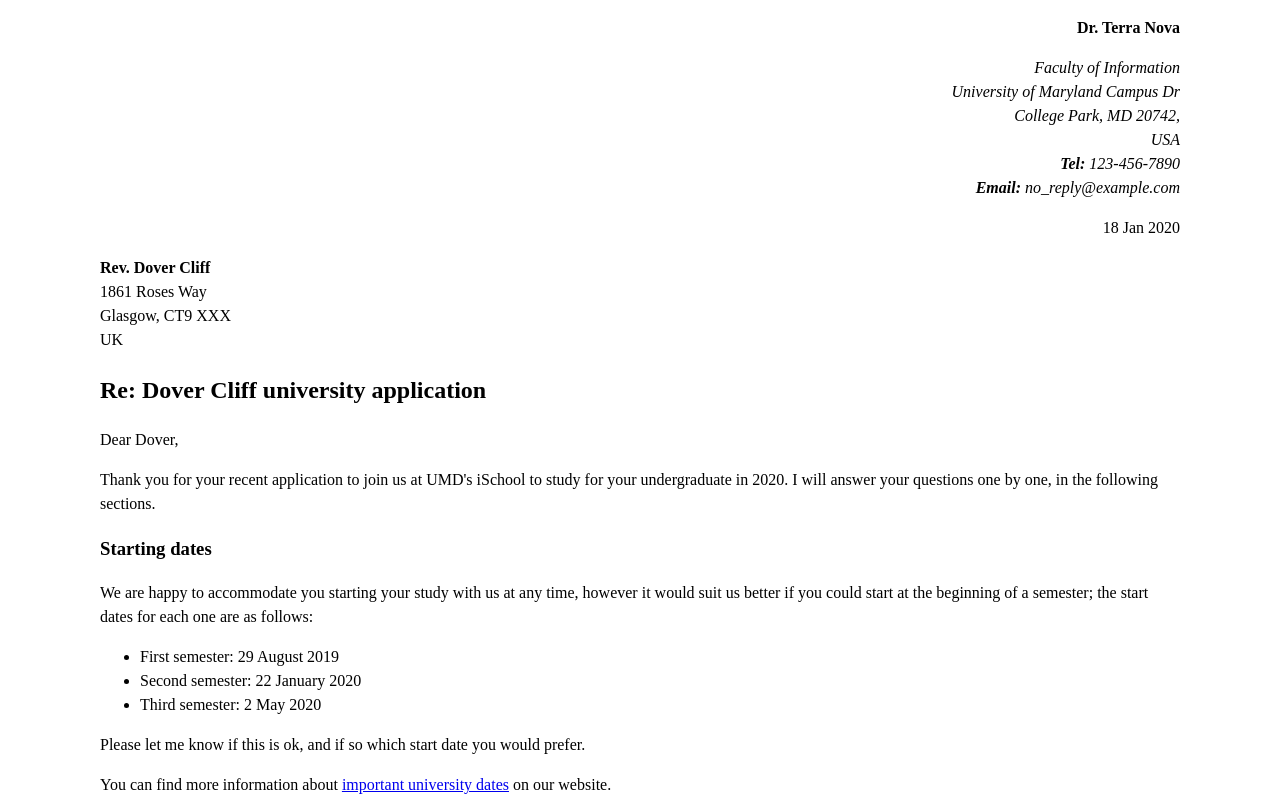
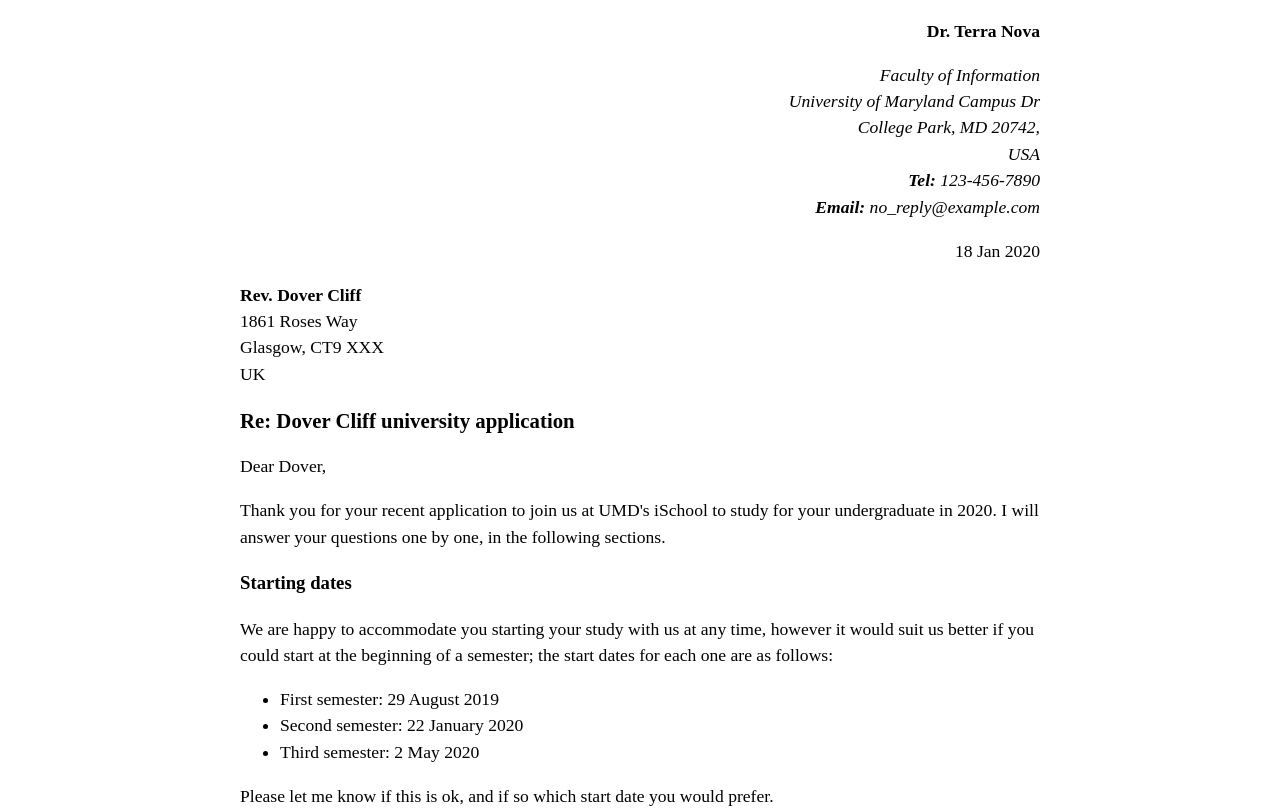
Before and after one commit to lmiro98/lmiro98.github.io, a plain HTML site: page lab_2/index.html in a window 1280 px wide. Shown: the top 812 px of the page. Drawn offline with Linux system fonts and the light colour scheme.

Commit message:
css fixes

```diff
--- a/lab_2/index.html
+++ b/lab_2/index.html
@@ -5,13 +5,14 @@
         <meta charset="utf-8">
         <meta name="author" content="Terra Nova">
         <title>Letter Formatted</title>
+        <link rel="stylesheet" href="lab_style.css">
     </head>
 
-    <body style="line-height: 1.5; margin-left: 100px; margin-right: 100px;">
+    <body>
 
-        <p style="text-align:right">
+        <p class="sender-column">
             <b>Dr. Terra Nova</b>
-            <address style="text-align:right" class="sender-column">Faculty of Information<br>
+            <address class="sender-column">Faculty of Information<br>
             University of Maryland
             Campus Dr<br>
             College Park, MD 20742,<br>
--- a/lab_2/lab_style.css
+++ b/lab_2/lab_style.css
@@ -1,6 +1,7 @@
 body {
     max-width: 800px;
     margin: 0 auto;
+    line-height: 1.5;
   }
 
   .sender-column {
```
